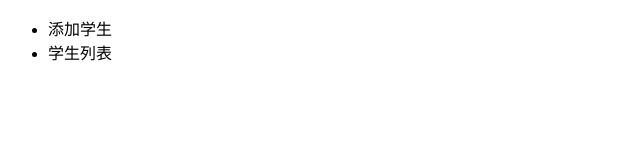
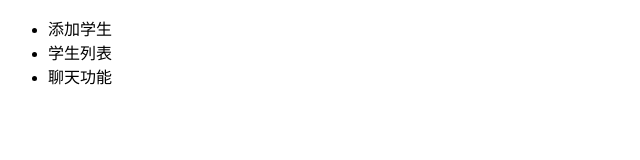
Before and after one commit to wangjd0214/student1, a plain HTML site: page index.html in a window 1280 px wide. Shown: the whole page, without its empty margins (0-640 px from the left). Drawn offline with Linux system fonts and the light colour scheme.

Commit message:
聊天功能

```diff
--- a/index.html
+++ b/index.html
@@ -7,6 +7,7 @@
         <ul>
             <li>添加学生</li>
             <li>学生列表</li>
+            <li>聊天功能</li>
         </ul>
     </body>
 </html>
```
